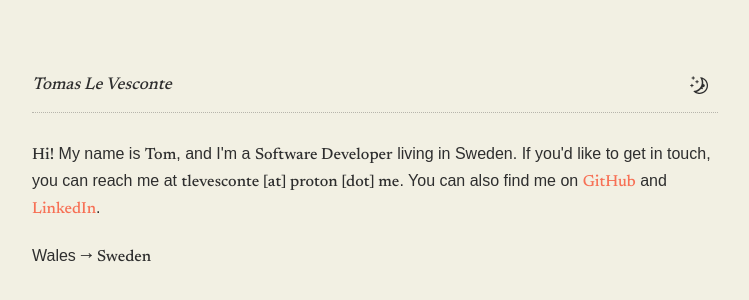
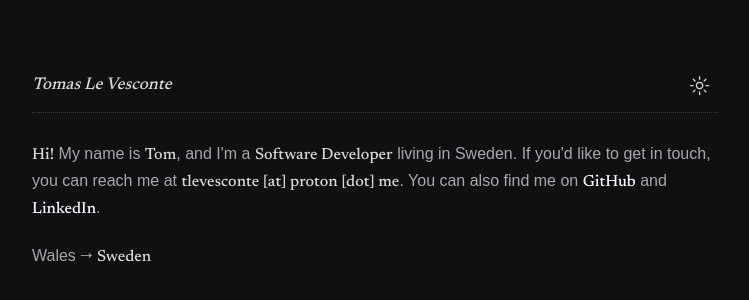
Before and after one commit to levesconte/www, a Next.js app: page / in a window 1280 px wide. Shown: the part 188-488 px from the top of the page, without its empty margins (265-1014 px from the left). Built offline with nearby package versions, Linux system fonts and the light colour scheme; a web font is replaced by a local one.

Commit message:
Improve theme toggle implementation

```diff
--- a/src/components/theme-toggle.tsx
+++ b/src/components/theme-toggle.tsx
@@ -1,43 +1,46 @@
 "use client";
 
-import { useEffect, useState, useRef } from "react";
+import { useEffect, useRef } from "react";
 import { MoonIcon, SunIcon } from "@radix-ui/react-icons";
 
 export default function ThemeToggle() {
-  const DEFAULT_THEME = "dark";
+  const FALLBACK_THEME = "dark";
 
   const loaded = useRef<boolean>(false);
-  const [theme, setTheme] = useState<string>(DEFAULT_THEME);
 
   useEffect(() => {
-    if (loaded.current) {
-      // removes
-      document.documentElement.classList.remove("dark", "light");
-      localStorage.removeItem("theme");
-      // adds
+    if (!loaded.current) {
+      const theme: string = localStorage.getItem("theme") ?? FALLBACK_THEME;
       document.documentElement.classList.add(theme);
       localStorage.setItem("theme", theme);
     }
+    loaded.current = true;
+  }, []);
 
-    if (!loaded.current && "theme" in localStorage) {
-      // fetch the localStorage theme value (if it exists),
-      // otherwise use a default value.
-      const value: string = localStorage.getItem("theme") ?? DEFAULT_THEME;
-      document.documentElement.classList.add(value);
-      setTheme(value); // sync state with local
+  function toggleTheme() {
+    if (loaded.current) {
+      let theme: string = localStorage.getItem("theme") ?? FALLBACK_THEME;
+      theme = theme === "dark" ? "light" : "dark";
+
+      document.documentElement.classList.remove("dark", "light");
+      localStorage.removeItem("theme");
+
+      document.documentElement.classList.add(theme);
+      localStorage.setItem("theme", theme);
     }
-    loaded.current = true;
-  }, [theme]);
+  }
 
   return (
     <button
       className="ml-2 inline-flex h-9 w-9 items-center justify-center hover:cursor-pointer"
-      onClick={() => (theme === "dark" ? setTheme("light") : setTheme("dark"))}
+      onClick={toggleTheme}
     >
       {/* Dark Icon */}
       <MoonIcon className="text-light-special-foreground h-[1.2rem] w-[1.2rem] scale-100 rotate-0 transition-transform dark:scale-0 dark:-rotate-90" />
+
       {/* Light Icon */}
       <SunIcon className="dark:text-dark-special-foreground absolute h-[1.2rem] w-[1.2rem] scale-0 rotate-90 transition-transform dark:scale-100 dark:rotate-0" />
+
       {/* For accessibility */}
       <span className="sr-only">Toggle light/dark mode</span>
     </button>
```
